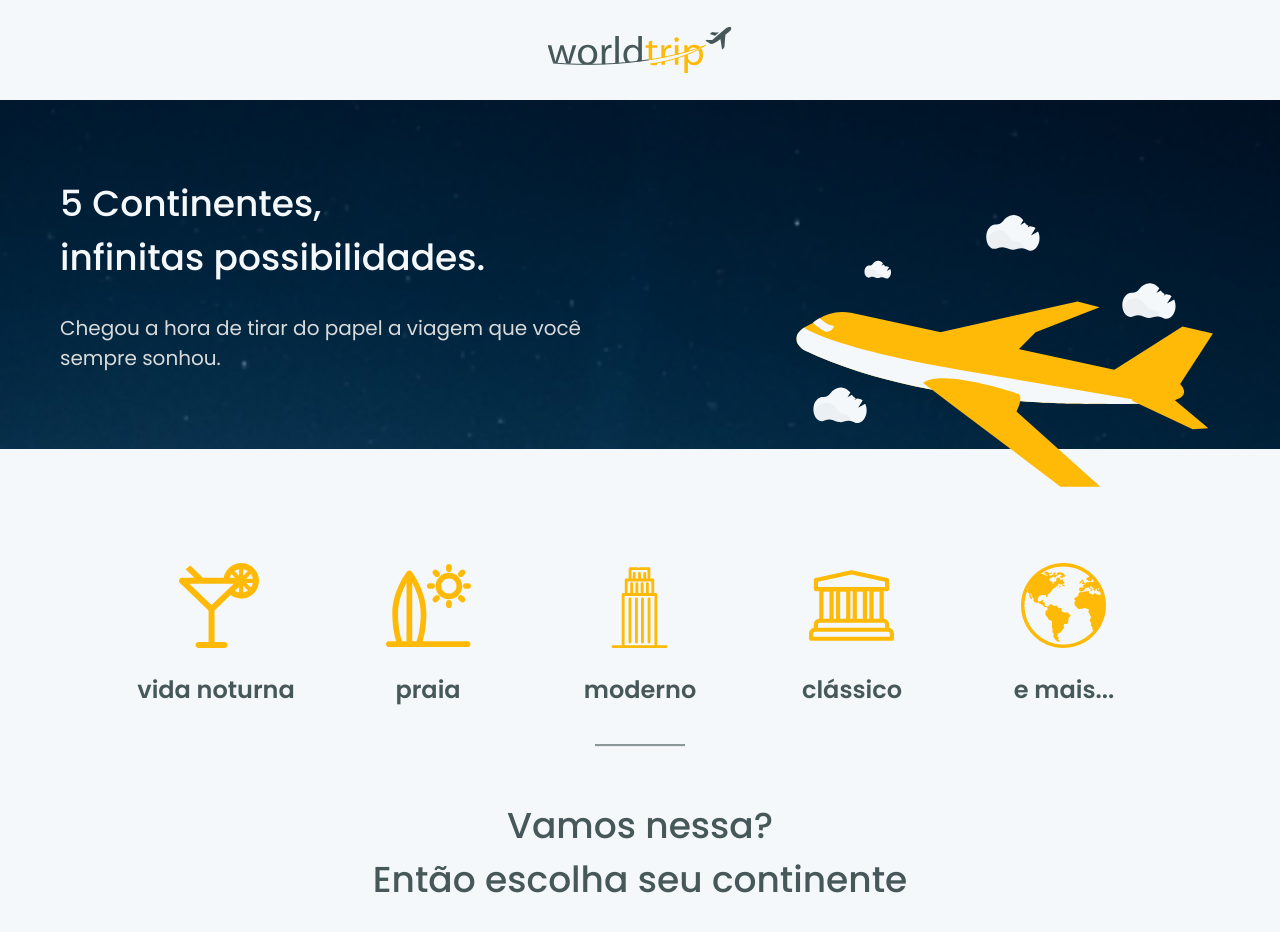
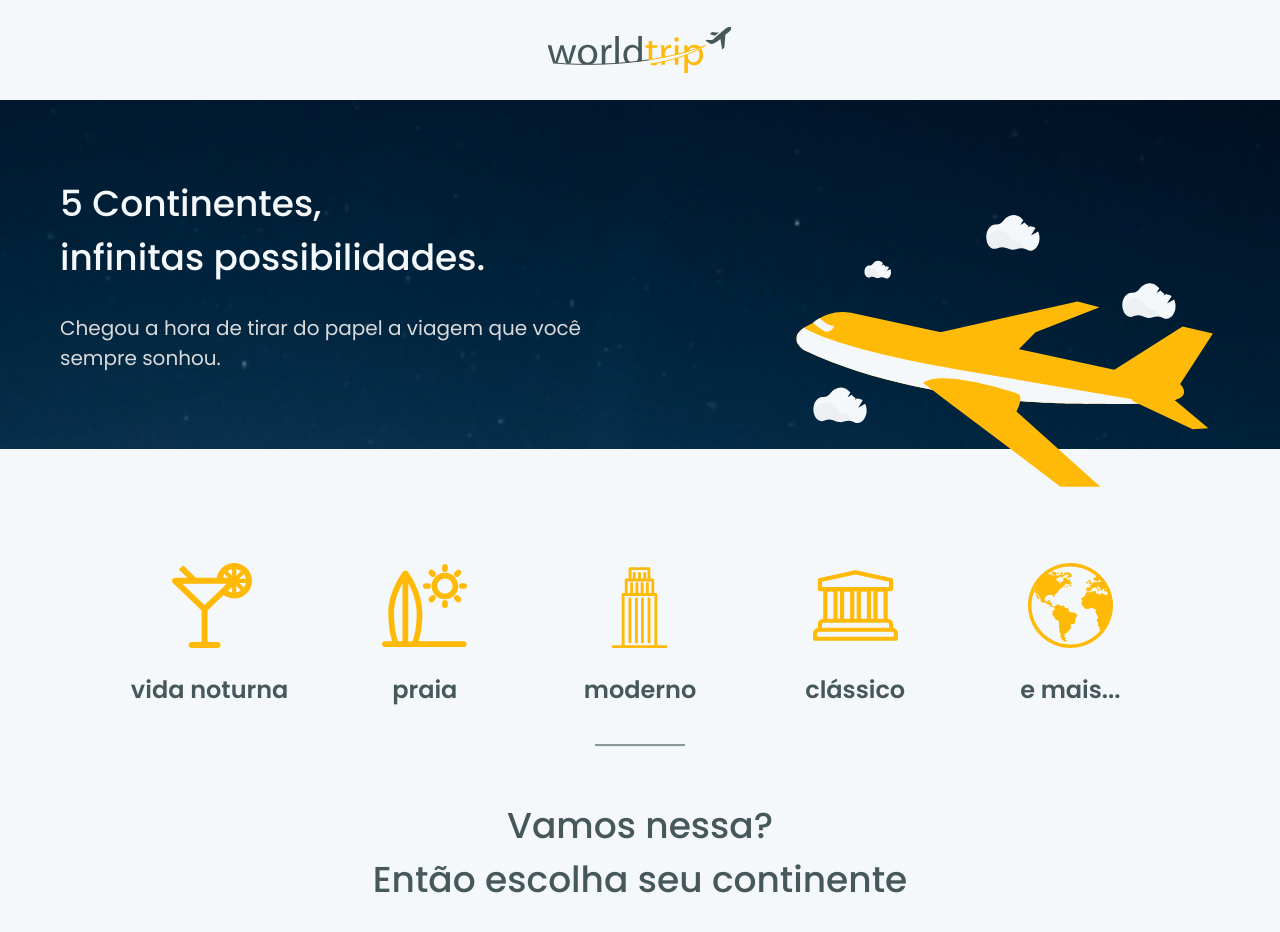
Before and after one commit to tarcisiodelmondes/desafio-ignite-reactjs-worldtrip, a Next.js app: page / in a window 1280 px wide. Shown: the top 932 px of the page. Built offline with nearby package versions, Linux system fonts and the light colour scheme; no server answers.

Commit message:
Refactor SectionTravel

```diff
--- a/src/components/Home/SectionTravel.tsx
+++ b/src/components/Home/SectionTravel.tsx
@@ -12,7 +12,7 @@ export function SectionTravel({ isWideVersion }: SectionTravelProps) {
       px="3.125rem"
       mt={["9", "9", "7.125rem"]}
       rowGap={!isWideVersion && "6"}
-      colGap={4}
+      columnGap={4}
       justifyItems={isWideVersion && "center"}
     >
       <GridItem>
```
